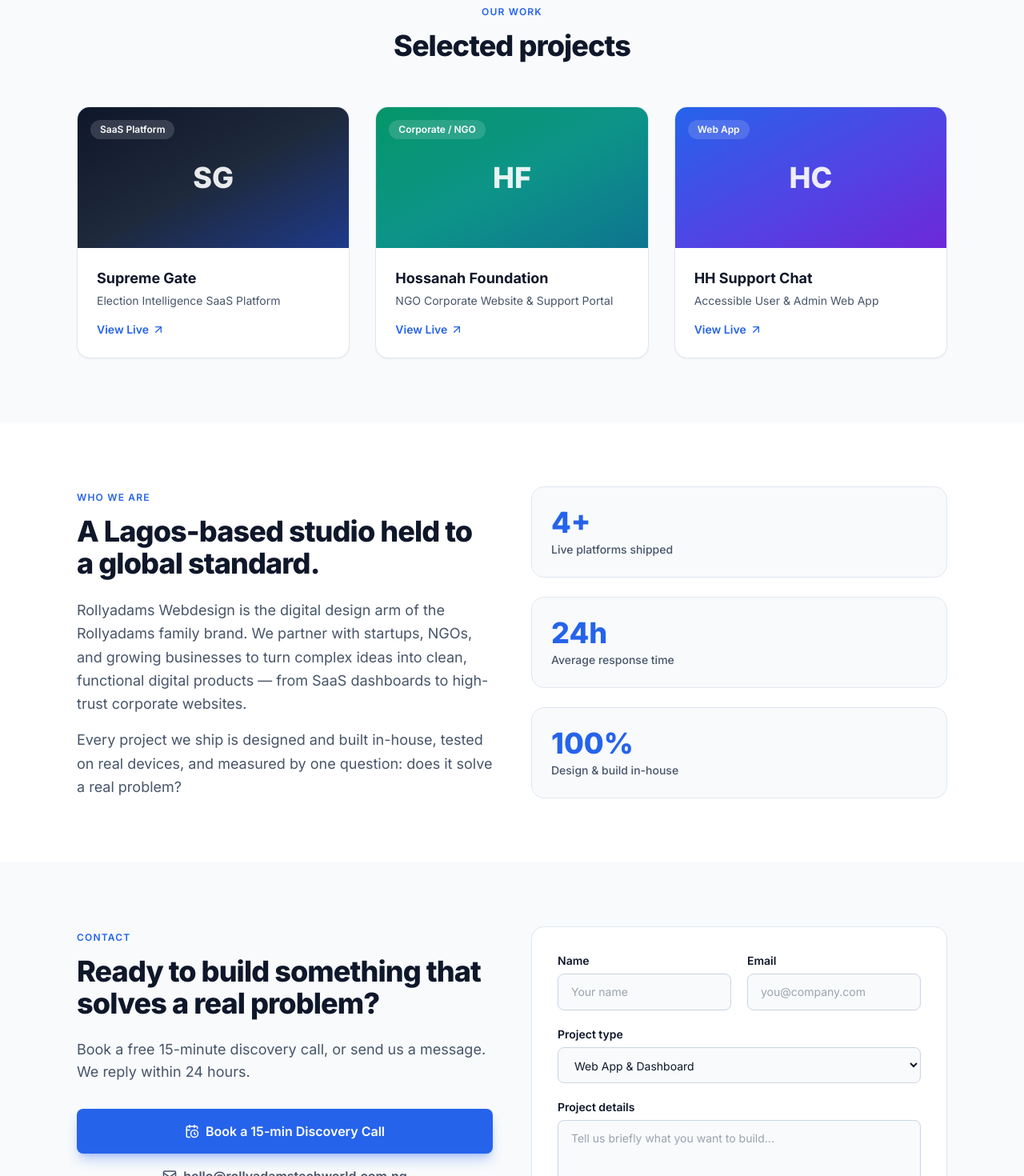
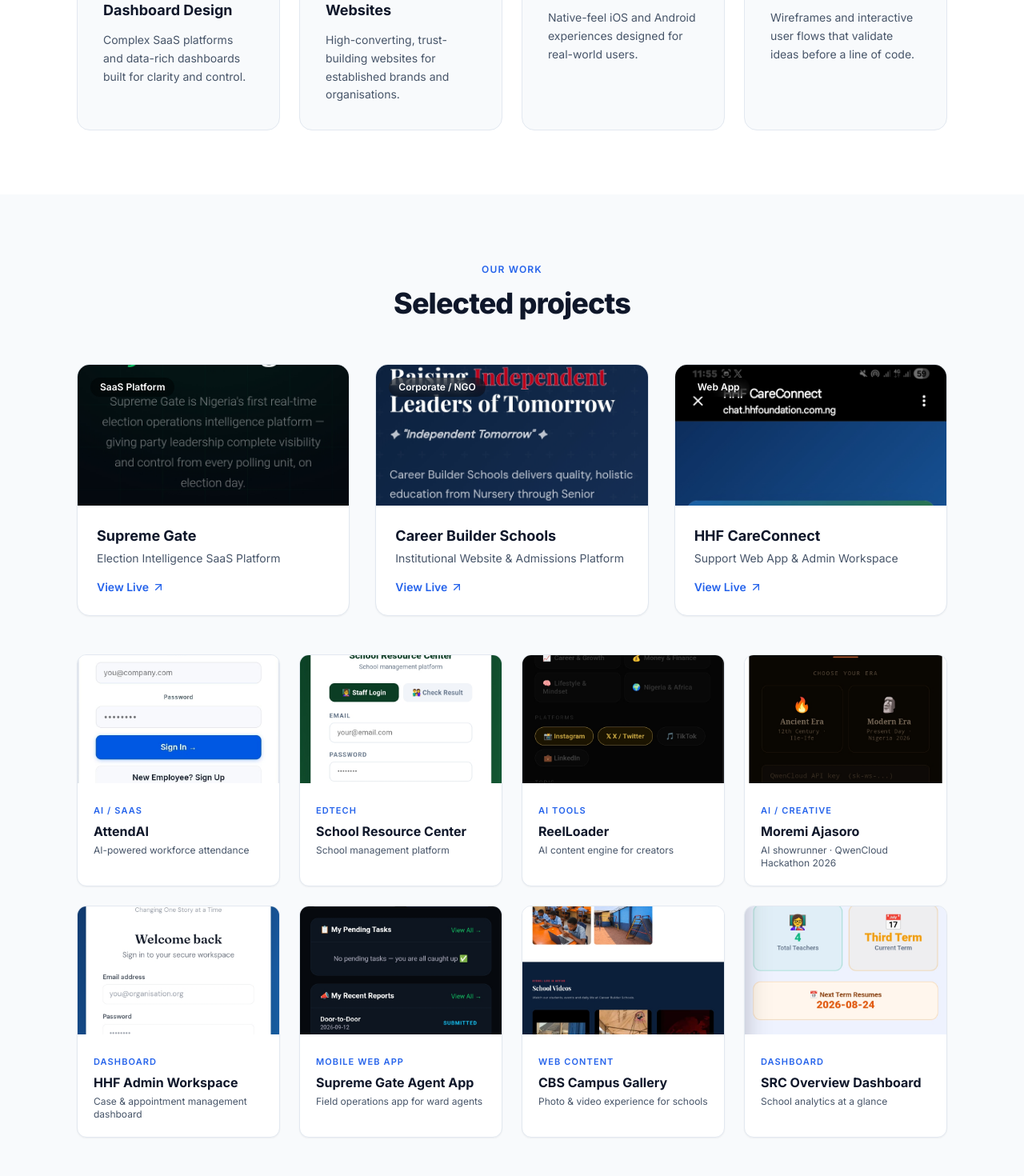
Before and after one commit to Rollyadams/Rollyadams-Webdesign, a React (Vite) app: page / in a window 1280 px wide. Shown: the part 1240-2710 px from the top of the page at 80% size. Built offline with nearby package versions, Linux system fonts and the light colour scheme; the HTML template or start-up script is replaced by a standard one.

Commit message:
Update App.jsx

```diff
--- a/src/App.jsx
+++ b/src/App.jsx
@@ -33,7 +33,7 @@
             R
           </span>
           <span className="text-lg font-extrabold tracking-tight">
-            Rollyadams <span className="text-brand">Webdesign</span>
+            Rollyadams <span className="text-brand">WebStudio</span>
           </span>
         </a>
 
@@ -102,7 +102,7 @@
 
 function Hero() {
   return (
-    <section className="relative overflow-hidden pt-32 pb-24 section-padding">
+    <section className="relative overflow-hidden pt-32 pb-20 section-padding">
       <div className="pointer-events-none absolute -top-32 left-1/2 h-96 w-96 -translate-x-1/2 rounded-full bg-brand/10 blur-3xl" />
 
       <motion.div
@@ -152,6 +152,41 @@
           </a>
         </motion.div>
       </motion.div>
+    </section>
+  )
+}
+
+/* ============ WORK MARQUEE (right-to-left) ============ */
+const marqueeShots = [
+  { src: '/images/sg-login.jpg', alt: 'Supreme Gate login screen' },
+  { src: '/images/careconnect-chat.jpg', alt: 'HHF CareConnect chat app' },
+  { src: '/images/cbs-home.jpg', alt: 'Career Builder Schools website' },
+  { src: '/images/attendai-login.jpg', alt: 'AttendAI login screen' },
+]
+
+function WorkMarquee() {
+  const loop = [...marqueeShots, ...marqueeShots]
+
+  return (
+    <section
+      className="marquee relative overflow-hidden py-10 bg-white border-y border-slate-200"
+      aria-label="Scrolling work samples"
+    >
+      <div className="marquee-track">
+        {loop.map((shot, i) => (
+          <img
+            key={i}
+            src={shot.src}
+            alt={shot.alt}
+            loading="lazy"
+            className="mr-6 h-44 w-72 md:h-64 md:w-[26rem] rounded-2xl object-cover shadow-lg border border-slate-200"
+          />
+        ))}
+      </div>
+
+      {/* soft edge fades */}
+      <div className="pointer-events-none absolute inset-y-0 left-0 w-20 bg-gradient-to-r from-white to-transparent z-10" />
+      <div className="pointer-events-none absolute inset-y-0 right-0 w-20 bg-gradient-to-l from-white to-transparent z-10" />
     </section>
   )
 }
@@ -228,29 +263,78 @@
     tag: 'SaaS Platform',
     title: 'Supreme Gate',
     subtitle: 'Election Intelligence SaaS Platform',
-    gradient: 'from-slate-900 via-slate-800 to-blue-900',
-    monogram: 'SG',
+    img: '/images/sg-home.jpg',
+    pos: 'object-center',
     link: 'https://www.supremegate.com.ng',
   },
   {
     tag: 'Corporate / NGO',
-    title: 'Hossanah Foundation',
-    subtitle: 'NGO Corporate Website & Support Portal',
-    gradient: 'from-emerald-600 via-teal-600 to-cyan-700',
-    monogram: 'HF',
-    link: 'https://www.hhfoundation.com.ng',
+    title: 'Career Builder Schools',
+    subtitle: 'Institutional Website & Admissions Platform',
+    img: '/images/cbs-home.jpg',
+    pos: 'object-center',
+    link: '#',
   },
   {
     tag: 'Web App',
-    title: 'HH Support Chat',
-    subtitle: 'Accessible User & Admin Web App',
-    gradient: 'from-blue-600 via-indigo-600 to-violet-700',
-    monogram: 'HC',
+    title: 'HHF CareConnect',
+    subtitle: 'Support Web App & Admin Workspace',
+    img: '/images/careconnect-chat.jpg',
+    pos: 'object-top',
     link: 'https://chat.hhfoundation.com.ng',
   },
 ]
 
-const moreProjects = []
+const moreWork = [
+  {
+    tag: 'AI / SaaS',
+    title: 'AttendAI',
+    subtitle: 'AI-powered workforce attendance',
+    img: '/images/attendai-login.jpg',
+  },
+  {
+    tag: 'EdTech',
+    title: 'School Resource Center',
+    subtitle: 'School management platform',
+    img: '/images/src-login.jpg',
+  },
+  {
+    tag: 'AI Tools',
+    title: 'ReelLoader',
+    subtitle: 'AI content engine for creators',
+    img: '/images/reelloader.jpg',
+  },
+  {
+    tag: 'AI / Creative',
+    title: 'Moremi Ajasoro',
+    subtitle: 'AI showrunner · QwenCloud Hackathon 2026',
+    img: '/images/moremi.jpg',
+  },
+  {
+    tag: 'Dashboard',
+    title: 'HHF Admin Workspace',
+    subtitle: 'Case & appointment management dashboard',
+    img: '/images/hhf-dashboard.jpg',
+  },
+  {
+    tag: 'Mobile Web App',
+    title: 'Supreme Gate Agent App',
+    subtitle: 'Field operations app for ward agents',
+    img: '/images/sg-agent.jpg',
+  },
+  {
+    tag: 'Web Content',
+    title: 'CBS Campus Gallery',
+    subtitle: 'Photo & video experience for schools',
+    img: '/images/cbs-gallery.jpg',
+  },
+  {
+    tag: 'Dashboard',
+    title: 'SRC Overview Dashboard',
+    subtitle: 'School analytics at a glance',
+    img: '/images/src-dashboard.jpg',
+  },
+]
 
 function Portfolio() {
   return (
@@ -271,6 +355,7 @@
           </h2>
         </motion.div>
 
+        {/* Featured 3 */}
         <div className="grid gap-8 md:grid-cols-3">
           {featured.map((p, i) => (
             <motion.a
@@ -284,13 +369,14 @@
               transition={{ duration: 0.5, delay: i * 0.1 }}
               className="group overflow-hidden rounded-2xl border border-slate-200 bg-white shadow-sm transition-all hover:shadow-2xl hover:-translate-y-1"
             >
-              <div
-                className={`relative grid h-44 place-items-center bg-gradient-to-br ${p.gradient}`}
-              >
-                <span className="text-4xl font-extrabold text-white/90">
-                  {p.monogram}
-                </span>
-                <span className="absolute top-4 left-4 rounded-full bg-white/15 px-3 py-1 text-xs font-semibold text-white backdrop-blur">
+              <div className="relative h-44 overflow-hidden">
+                <img
+                  src={p.img}
+                  alt={p.title}
+                  loading="lazy"
+                  className={`h-full w-full object-cover ${p.pos} transition-transform duration-500 group-hover:scale-105`}
+                />
+                <span className="absolute top-4 left-4 rounded-full bg-black/40 px-3 py-1 text-xs font-semibold text-white backdrop-blur">
                   {p.tag}
                 </span>
               </div>
@@ -308,22 +394,35 @@
           ))}
         </div>
 
-        {moreProjects.length > 0 && (
-          <div className="mt-8 grid gap-6 sm:grid-cols-2 lg:grid-cols-3">
-            {moreProjects.map((p) => (
-              <a
-                key={p.title}
-                href={p.link}
-                target="_blank"
-                rel="noopener noreferrer"
-                className="rounded-xl border border-slate-200 bg-white p-5 transition-all hover:border-brand/40 hover:shadow-lg"
-              >
-                <h4 className="font-bold">{p.title}</h4>
-                <p className="text-sm text-muted">{p.subtitle}</p>
-              </a>
-            ))}
-          </div>
-        )}
+        {/* More work grid (8) */}
+        <div className="mt-12 grid gap-6 sm:grid-cols-2 lg:grid-cols-4">
+          {moreWork.map((p, i) => (
+            <motion.div
+              key={p.title}
+              initial={{ opacity: 0, y: 24 }}
+              whileInView={{ opacity: 1, y: 0 }}
+              viewport={{ once: true }}
+              transition={{ duration: 0.5, delay: i * 0.05 }}
+              className="group overflow-hidden rounded-xl border border-slate-200 bg-white shadow-sm transition-all hover:shadow-xl hover:-translate-y-1"
+            >
+              <div className="h-40 overflow-hidden">
+                <img
+                  src={p.img}
+                  alt={p.title}
+                  loading="lazy"
+                  className="h-full w-full object-cover transition-transform duration-500 group-hover:scale-105"
+                />
+              </div>
+              <div className="p-5">
+                <span className="text-[11px] font-semibold tracking-widest text-brand uppercase">
+                  {p.tag}
+                </span>
+                <h4 className="mt-1 font-bold">{p.title}</h4>
+                <p className="mt-1 text-xs text-muted">{p.subtitle}</p>
+              </div>
+            </motion.div>
+          ))}
+        </div>
       </div>
     </section>
   )
@@ -353,7 +452,7 @@
             A Lagos-based studio held to a global standard.
           </h2>
           <p className="mt-6 text-lg leading-relaxed text-muted">
-            Rollyadams Webdesign is the digital design arm of the Rollyadams
+            Rollyadams WebStudio is the digital design arm of the Rollyadams
             family brand. We partner with startups, NGOs, and growing
             businesses to turn complex ideas into clean, functional digital
             products — from SaaS dashboards to high-trust corporate websites.
@@ -539,7 +638,7 @@
               R
             </span>
             <span className="text-lg font-extrabold tracking-tight">
-              Rollyadams <span className="text-brand">Webdesign</span>
+              Rollyadams <span className="text-brand">WebStudio</span>
             </span>
           </a>
           <p className="mt-4 max-w-xs text-sm leading-relaxed text-slate-400">
@@ -585,7 +684,7 @@
       <div className="border-t border-white/10">
         <div className="container-max flex flex-col items-center justify-between gap-2 px-6 py-6 text-xs text-slate-500 sm:flex-row">
           <span>
-            © {new Date().getFullYear()} Rollyadams Webdesign. All rights
+            © {new Date().getFullYear()} Rollyadams WebStudio. All rights
             reserved.
           </span>
           <span>Lagos, Nigeria · Working worldwide</span>
@@ -602,6 +701,7 @@
       <Navbar />
       <main>
         <Hero />
+        <WorkMarquee />
         <Services />
         <Portfolio />
         <About />
```
